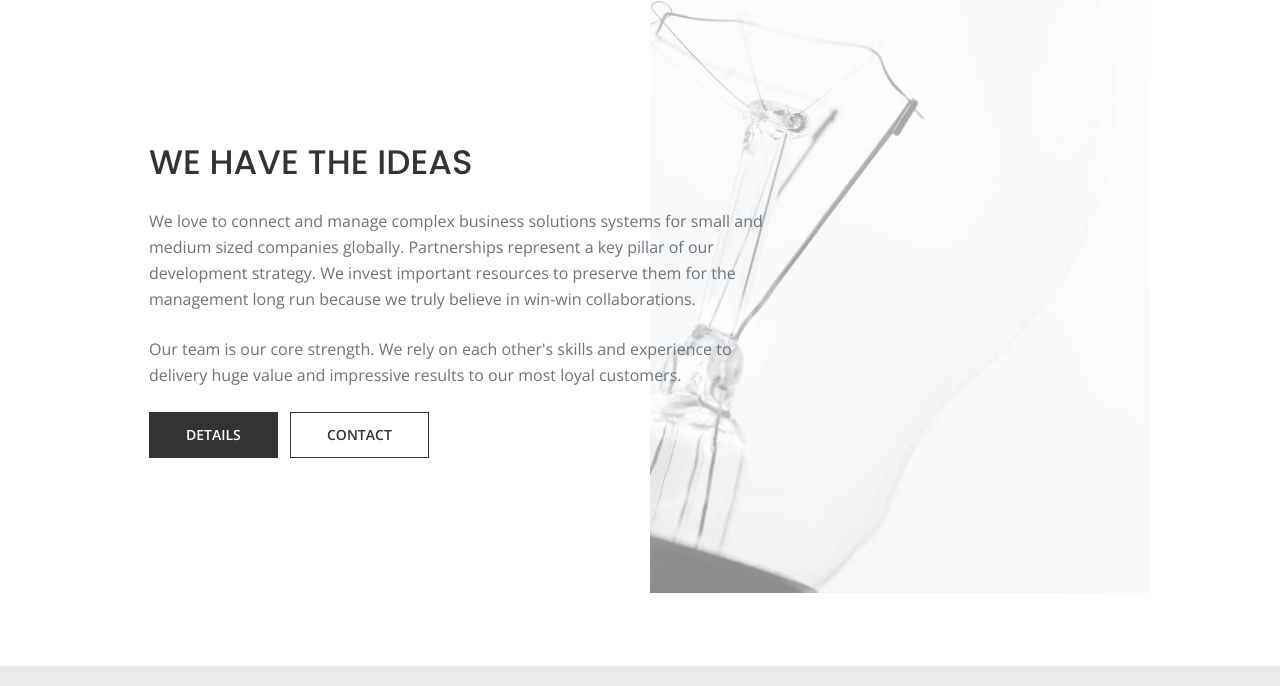
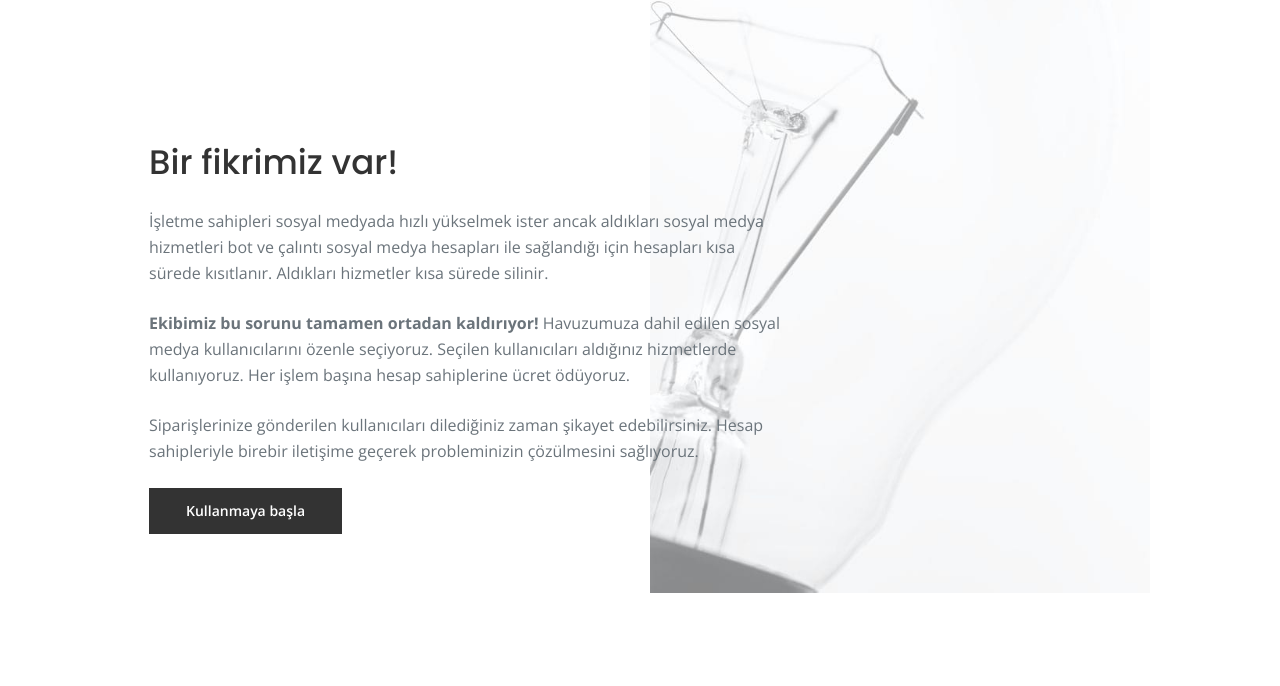
Before and after one commit to focuality/focuality-landing-page, a plain HTML site: page index.html in a window 1280 px wide. Shown: the part 1696-2382 px from the top of the page. Drawn offline with nearby package versions, Linux system fonts and the light colour scheme.

Commit message:
hakkımızda değiştirildi

```diff
--- a/index.html
+++ b/index.html
@@ -44,7 +44,7 @@
             <!-- <a class="navbar-brand logo-text page-scroll" href="index.html">Zenith</a> -->
 
             <!-- Image Logo -->
-            <a class="navbar-brand logo-image" href="index.html">
+            <a class="navbar-brand logo-image" href="#">
                 Focuality
             </a>
 
@@ -58,7 +58,7 @@
                         <a class="nav-link page-scroll" href="#services">Özellikler <span class="sr-only">(current)</span></a>
                     </li>
                     <li class="nav-item">
-                        <a class="nav-link page-scroll" href="#details">Hakkında</a>
+                        <a class="nav-link page-scroll" href="#details">Hakkımızda</a>
                     </li>
                     <li class="nav-item">
                         <a class="nav-link page-scroll" href="https://app.focuality.com">Panel</a>
@@ -160,11 +160,19 @@
             <div class="row">
                 <div class="col-lg-12">
                     <div class="text-container">
-                        <h2>WE HAVE THE IDEAS</h2>
-                        <p>We love to connect and manage complex business solutions systems for small and medium sized companies globally. Partnerships represent a key pillar of our development strategy. We invest important resources to preserve them for the management long run because we truly believe in win-win collaborations.</p>
-                        <p>Our team is our core strength. We rely on each other's skills and experience to delivery huge value and impressive results to our most loyal customers.</p>
-                        <a class="btn-solid-reg" href="#your-link">DETAILS</a>
-                        <a class="btn-outline-reg page-scroll" href="#contact">CONTACT</a>
+                        <h2>Bir fikrimiz var!</h2>
+                        <p>
+                            İşletme sahipleri sosyal medyada hızlı yükselmek ister ancak aldıkları sosyal medya hizmetleri bot ve çalıntı sosyal medya hesapları ile sağlandığı için
+                            hesapları kısa sürede kısıtlanır. Aldıkları hizmetler kısa sürede silinir.
+                        </p>
+                        <p>
+                            <b>Ekibimiz bu sorunu tamamen ortadan kaldırıyor!</b> Havuzumuza dahil edilen sosyal medya kullanıcılarını özenle seçiyoruz.
+                            Seçilen kullanıcıları aldığınız hizmetlerde kullanıyoruz. Her işlem başına hesap sahiplerine ücret ödüyoruz.
+                        </p>
+                        <p>
+                            Siparişlerinize gönderilen kullanıcıları dilediğiniz zaman şikayet edebilirsiniz. Hesap sahipleriyle birebir iletişime geçerek probleminizin çözülmesini sağlıyoruz.
+                        </p>
+                        <a class="btn-solid-reg" href="https://app.focuality.com">Kullanmaya başla</a>
                     </div> <!-- end of text-container -->
                     <div class="image-container">
                         <img class="img-fluid" src="images/details-1.jpg" alt="alternative">
```
